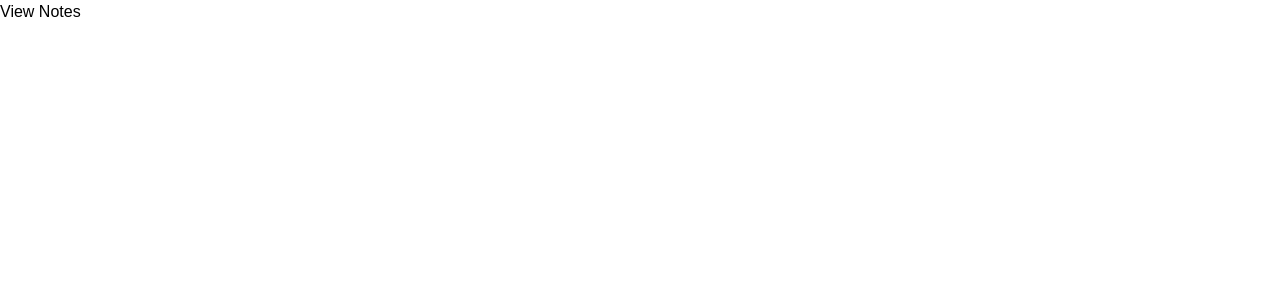
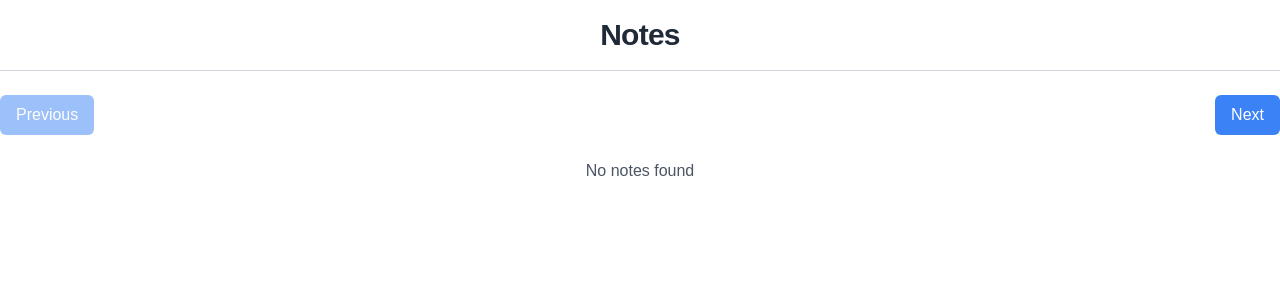
Before and after one commit to abhitrueprogrammer/notesapp, a Next.js app: page /view in a window 1280 px wide. Shown: the top 300 px of the page. Built offline with nearby package versions, Linux system fonts and the light colour scheme.

Commit message:
view notes bad ui

```diff
--- a/app/view/page.tsx
+++ b/app/view/page.tsx
@@ -1,7 +1,107 @@
-import React from 'react'
+"use client";
+import React, { useEffect, useState } from "react";
 
 export default function View() {
+  const [notes, setNotes] = useState<
+    { title: string; description: string; content: string; date: string }[]
+  >([]);
+  useEffect(() => {
+    const storedNotes = localStorage.getItem("notes");
+
+    if (storedNotes) {
+      // Parse the notes if available
+      setNotes(JSON.parse(storedNotes));
+    }
+  }, []);
+  const [currentNoteIndex, setCurrentNoteIndex] = useState(0); // Track the current note index
+  const handleNext = () => {
+    if (currentNoteIndex < notes.length - 1) {
+      setCurrentNoteIndex(currentNoteIndex + 1);
+    }
+  };
+
+  // Navigate to the previous note
+  const handlePrevious = () => {
+    if (currentNoteIndex > 0) {
+      setCurrentNoteIndex(currentNoteIndex - 1);
+    }
+  };
   return (
-    <div>View Notes</div>
-  )
+    <div>
+      <div className="text-3xl text-center font-bold text-gray-800 tracking-tight leading-tight py-4 mb-6 border-b border-gray-300">
+        Notes
+      </div>
+      <div className="flex justify-between mb-6">
+        <button
+          onClick={handlePrevious}
+          disabled={currentNoteIndex === 0} // Disable if on the first note
+          className={`px-4 py-2 bg-blue-500 text-white rounded-md ${
+            currentNoteIndex === 0 ? "opacity-50 cursor-not-allowed" : ""
+          }`}
+        >
+          Previous
+        </button>
+
+        <button
+          onClick={handleNext}
+          disabled={currentNoteIndex === notes.length - 1} // Disable if on the last note
+          className={`px-4 py-2 bg-blue-500 text-white rounded-md ${
+            currentNoteIndex === notes.length - 1
+              ? "opacity-50 cursor-not-allowed"
+              : ""
+          }`}
+        >
+          Next
+        </button>
+      </div>
+
+      {notes.length > 0 ? (
+        <div>
+          {/* Display the current note */}
+          <NoteCard
+            title={notes[currentNoteIndex].title}
+            description={notes[currentNoteIndex].description}
+            content={notes[currentNoteIndex].content}
+            date={notes[currentNoteIndex].date}
+          />
+
+          {/* Previous and Next buttons */}
+        </div>
+      ) : (
+        <p className="text-center text-gray-600">No notes found</p>
+      )}
+    </div>
+  );
 }
+
+interface NoteCardProps {
+  title: string;
+  description: string;
+  content: string;
+  date: string;
+}
+
+export function NoteCard({ title, description, content, date }: NoteCardProps) {
+  return (
+    <div className=" mx-20 bg-white shadow-lg rounded-lg overflow-hidden border border-gray-200">
+      {/* Title */}
+      <div className="bg-blue-500 text-white px-4 py-2">
+        <h2 className="text-lg font-semibold">{title}</h2>
+      </div>
+
+      {/* Description */}
+      <div className="p-4">
+        <p className="text-gray-600 mb-2">{description}</p>
+        {/* Content */}
+        <p className="text-gray-700 text-sm break-words whitespace-normal w-full">
+          {content}
+        </p>{" "}
+      </div>
+
+      {/* Footer with Date */}
+      <div className="px-4 py-2 bg-gray-100 text-right">
+        <span className="text-sm text-gray-500">{date}</span>
+      </div>
+    </div>
+  );
+}
```
Also changed, not shown: app/create/page.tsx (+12 -12 lines).
